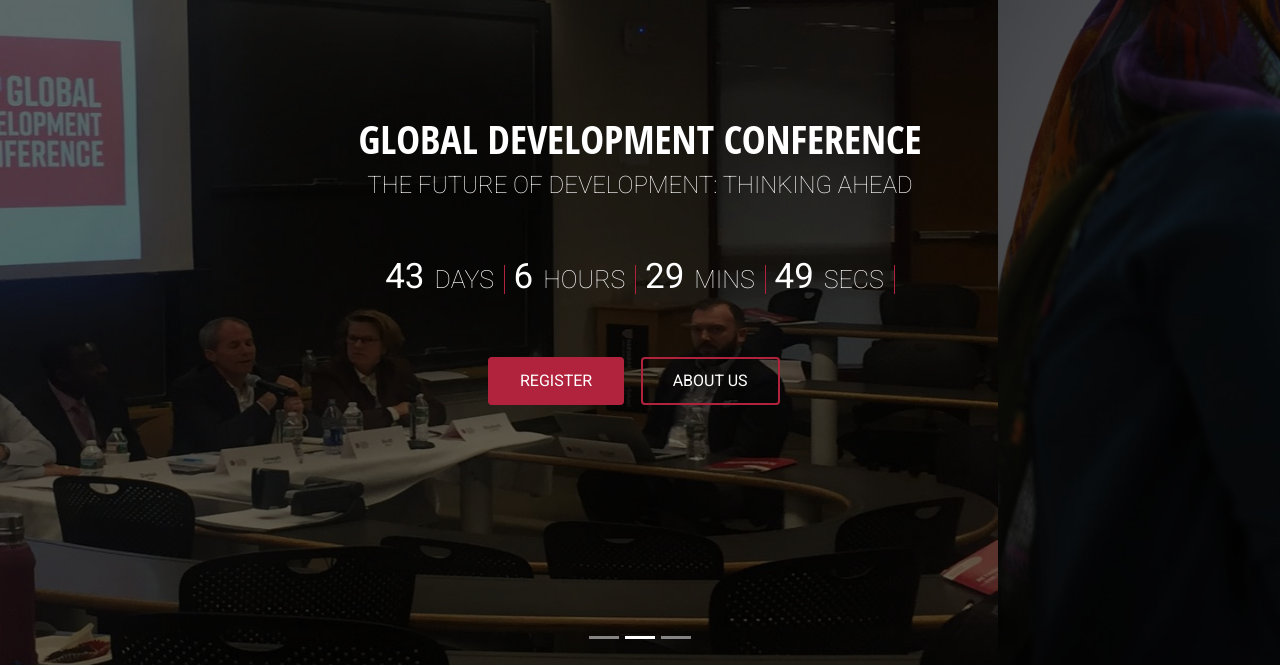
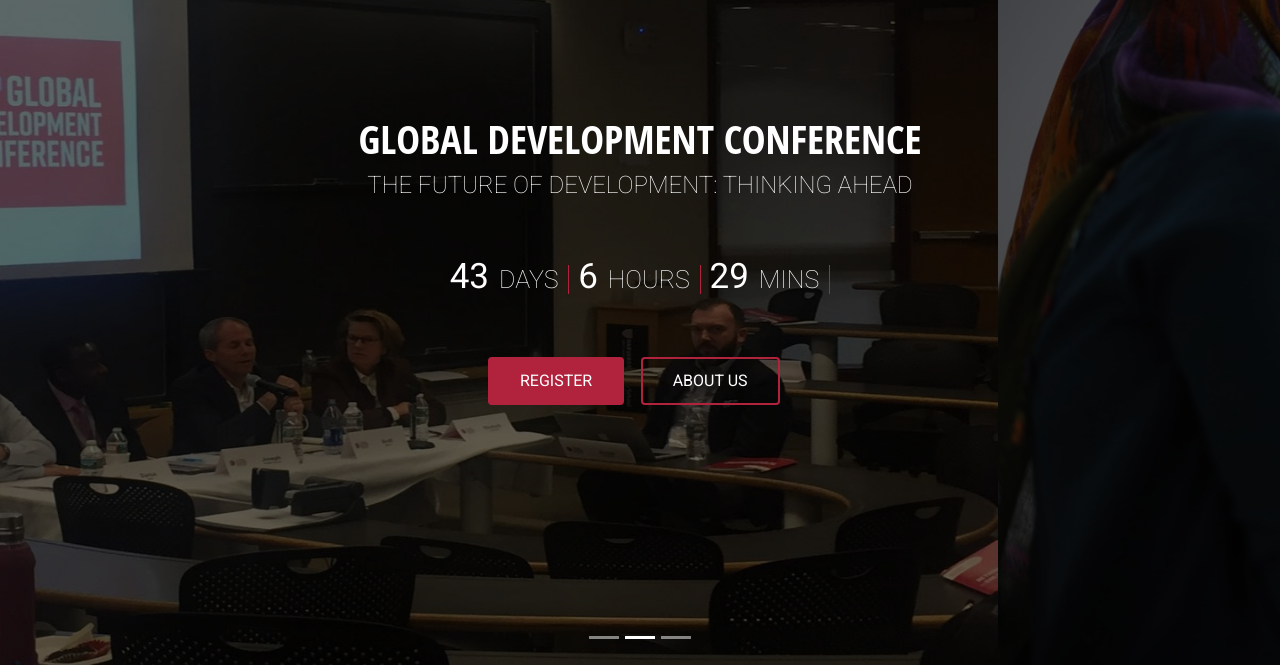
Before and after one commit to nkushh/nkushh.github.io, a plain HTML site: page index.html in a window 1280 px wide. Shown: the part 135-802 px from the top of the page. Drawn offline with Linux system fonts and the light colour scheme; a web font is replaced by a local one.

Commit message:
Got rid of seconds on countdown

```diff
--- a/index.html
+++ b/index.html
@@ -251,7 +251,7 @@
 
         // Display the result in the element with id="demo"
         document.getElementById("countDown").innerHTML = days + "<span>days</span> " + hours + "<span>hours</span> "
-        + minutes + "<span>mins</span> " + seconds + "<span>secs</span> ";
+        + minutes + "<span>mins</span> ";
 
         // If the count down is finished, write some text
         if (distance < 0) {
```
